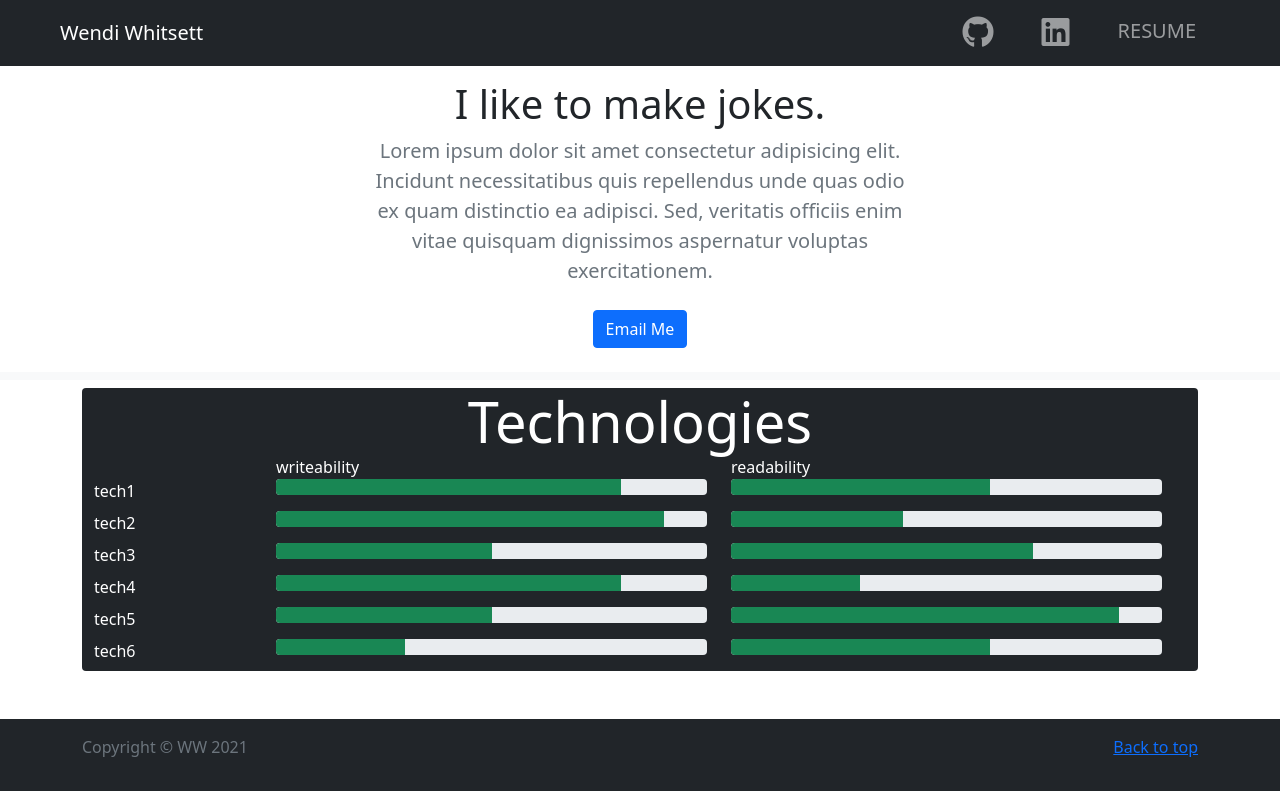
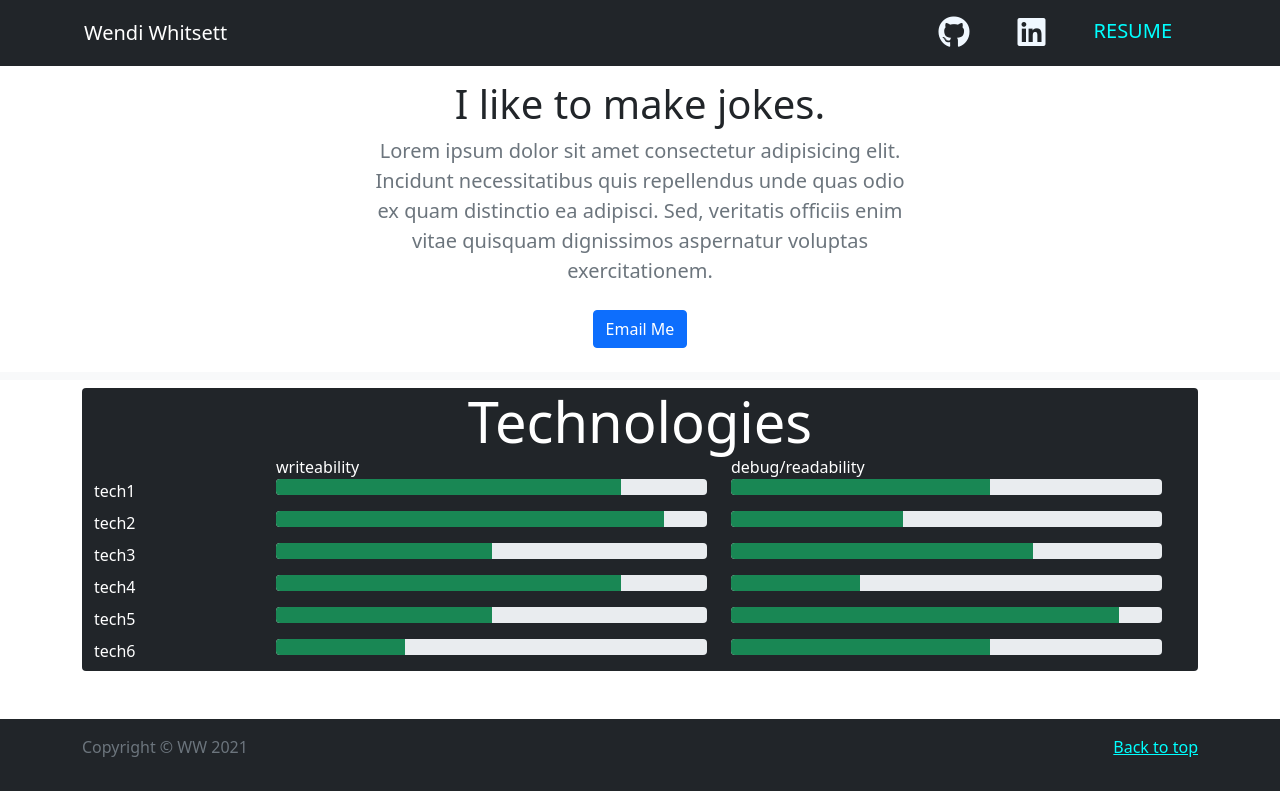
Before and after one commit to Hosjev/wwhitsett.info, a Django app: page / in a window 1280 px wide. Run offline with Django 3.2, Linux system fonts and the light colour scheme; data that the repository does not hold is empty; some libraries are stand-ins or nearby versions.

Commit message:
styled tech area, added tooltip

```diff
--- a/jobs/static/jobs/style.css
+++ b/jobs/static/jobs/style.css
@@ -76,3 +76,23 @@ Page layout
 #section-head {
   padding-top: 80px !important;
 }
+
+a.nav-link {
+  color: aliceblue !important;
+}
+
+a.nav-link:hover {
+  color: aqua !important;
+}
+
+#resume-link {
+  color: aqua !important;
+}
+
+.top-link {
+  color: aqua;
+}
+
+.top-link:hover {
+  font-weight: bolder;
+}
--- a/wwhitsett/templates/base.html
+++ b/wwhitsett/templates/base.html
@@ -43,7 +43,7 @@
 <body>
 
     <header>
-        <nav class="navbar navbar-expand-sm navbar-dark bg-dark fixed-top">
+        <nav class="navbar navbar-expand-sm navbar-dark bg-dark fixed-top text-white px-4">
             <div class="container-fluid mx-md-5">
                 <a class="navbar-brand" href="{% url 'home' %}">Wendi Whitsett</a>
                 <button class="navbar-toggler" type="button" data-bs-toggle="collapse"
@@ -54,18 +54,32 @@
                 <div class="collapse navbar-collapse justify-content-end" id="navbarNavAltMarkup">
                     <div class="navbar-nav">
                         <div class="px-sm-3">
-                            <a class="nav-link" href="#">
+                            <a
+                            class="nav-link"
+                            href="https://github.com/Hosjev"
+                            target="_blank"
+                            data-toggle="tooltip"
+                            data-html="true"
+                            data-placement="top"
+                            title="GitHub Repo">
                                 <i class="fab fa-github fa-2x"></i>
                             </a>
                         </div>
                         <div class="px-sm-3">
-                            <a class="nav-link" href="#">
+                            <a
+                            class="nav-link"
+                            href="https://www.linkedin.com/in/wendi-whitsett"
+                            target="_blank"
+                            data-toggle="tooltip"
+                            data-html="true"
+                            data-placement="top"
+                            title="LinkedIn">
                                 <i class="fab fa-linkedin fa-2x"></i>
                             </a>
                         </div>
                         <div class="px-sm-3">
                             <!-- <a class="nav-link" href="{% static 'Fake-Resume.pdf' %}">Resume</a> -->
-                            <a class="nav-link text-uppercase lead" href="#">Resume</a>
+                            <a id="resume-link" class="nav-link text-uppercase lead resume" href="#">Resume</a>
                         </div>
                     </div>
                 </div>
@@ -104,7 +118,7 @@
                     <div class="row">
                         <div class="col-2"></div>
                         <div class="col-5">writeability</div>
-                        <div class="col-5">readability</div>
+                        <div class="col-5">debug/readability</div>
                     </div>
                     <div class="row">
                         <div class="col-2">tech1</div>
@@ -194,7 +208,7 @@
     <footer class="text-muted py-3 mt-5 bg-dark text-white">
         <div class="container">
             <p class="float-end mb-1">
-                <a href="#">Back to top</a>
+                <a class="top-link" href="#">Back to top</a>
             </p>
             <p>Copyright &copy; WW <span>{% now "Y" %}</span></p>
         </div>
@@ -208,7 +222,16 @@
         integrity="sha384-pQQkAEnwaBkjpqZ8RU1fF1AKtTcHJwFl3pblpTlHXybJjHpMYo79HY3hIi4NKxyj"
         crossorigin="anonymous"></script>
 
+    <script>
+        $('[data-toggle="tooltip"').tooltip();
 
+        function onLinkHover (x) {
+            x.style.color = "white";
+        }
+        function onLinkHoverOut (x) {
+            x.style.color = "blue";
+        }
+    </script>
 </body>
 
 </html>
```
